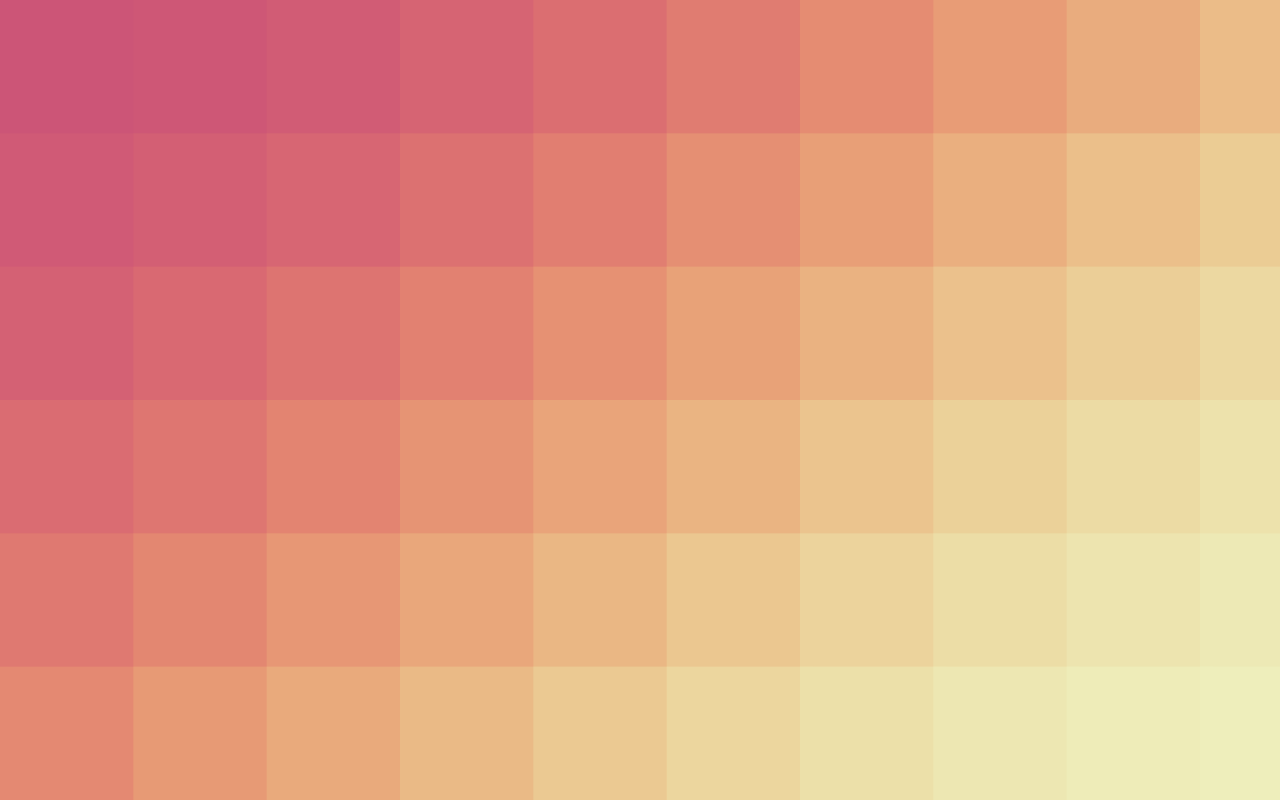
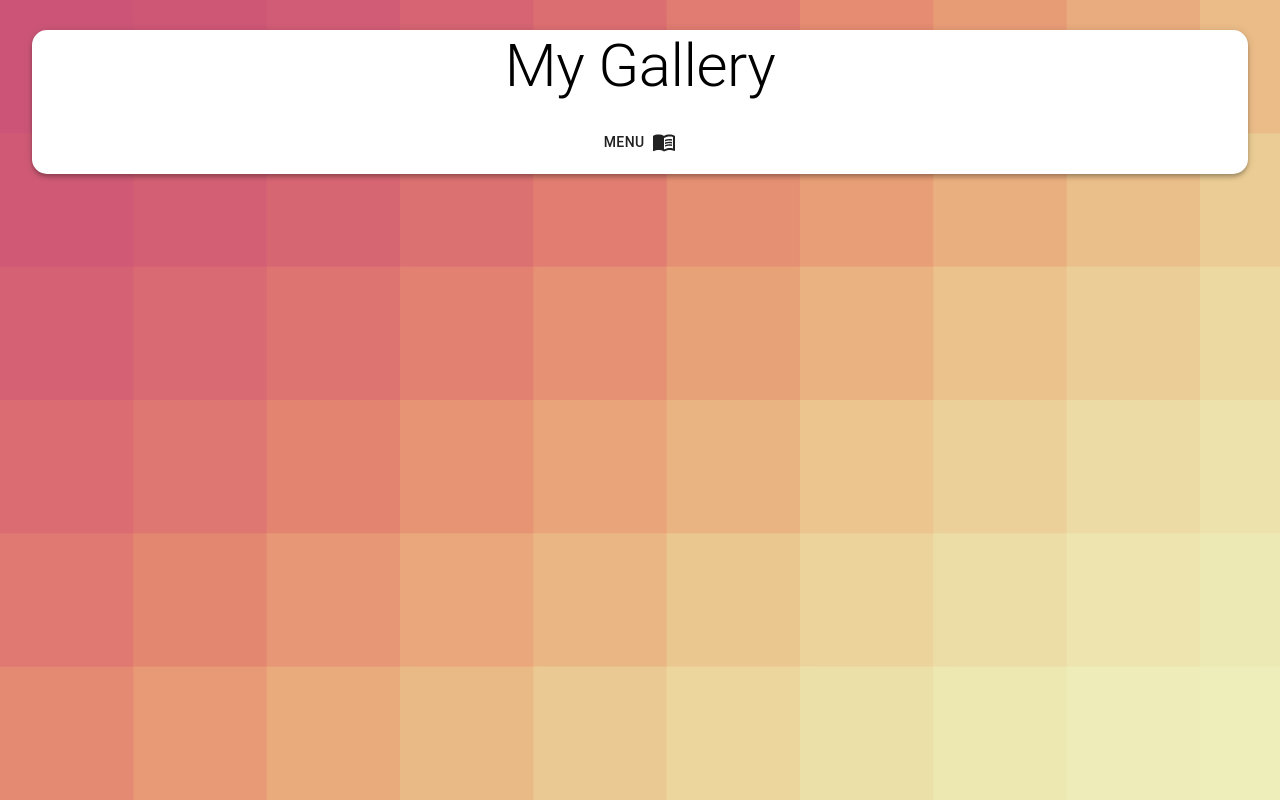
Before and after one commit to georgehtliu/MERN-Photo-Album, a React (Create React App) app in the folder client/: page /likedPosts in a window 1280 px wide. Built offline with nearby package versions, Linux system fonts and the light colour scheme.

Commit message:
add fetch liked posts feature

```diff
--- /dev/null
+++ b/client/src/actions/likedPosts.js
@@ -0,0 +1,11 @@
+import * as api from "../api";
+import { FETCH_LIKED } from "../constants/actionTypes";
+
+export const getLikedPosts = () => async (dispatch) => {
+  try {
+    const { data } = await api.getLikedPosts();
+    dispatch({ type: FETCH_LIKED, payload: data });
+  } catch (error) {
+    console.log(error.message);
+  }
+};
--- a/client/src/api/index.js
+++ b/client/src/api/index.js
@@ -10,3 +10,4 @@ export const deletePost = (id) => axios.delete(`${url}/${id}`);
 export const likePost = (id) => axios.patch(`${url}/${id}/likePost`);
 export const getPostsByHashtag = (hashtag) =>
   axios.get(`${url}/hashtags/${hashtag}`); //"/hashtags/:hashtag"
+export const getLikedPosts = () => axios.get(`${url}/liked`);
--- a/client/src/components/HashtagHome.js
+++ b/client/src/components/HashtagHome.js
@@ -6,7 +6,7 @@ import Menu from "./MyMenu";
 import HashtagForm from "./Form/HashtagForm";
 import HashtagPosts from "./Posts/HashtagPosts";
 
-const Home = () => {
+const HashtagHome = () => {
   const classes = useStyles(); // applies js css styling
 
   return (
@@ -40,4 +40,4 @@ const Home = () => {
   );
 };
 
-export default Home;
+export default HashtagHome;
--- a/client/src/components/LikedPosts.js
+++ b/client/src/components/LikedPosts.js
@@ -1,7 +1,36 @@
 import React from "react";
+import { AppBar, Typography, Grow, Grid, Container } from "@material-ui/core";
+import useStyles from "../styles";
+
+import Menu from "./MyMenu";
+import AllLikedPosts from "./Posts/AllLikedPosts";
 
 const LikedPosts = () => {
-  return <div></div>;
+  const classes = useStyles(); // applies js css styling
+
+  return (
+    <Container maxWidth="lg">
+      <AppBar className={classes.appBar} position="static" color="inherit">
+        <Typography className={classes.heading} variant="h2" align="center">
+          My Gallery
+          <Menu />
+        </Typography>
+      </AppBar>
+      <Grow in>
+        <Container>
+          <Grid
+            container
+            justify="space-between"
+            alignItems="stretch"
+            spacing={3}
+          >
+            <AllLikedPosts />
+            {/* Posts with setCurrentId as a prop */}
+          </Grid>
+        </Container>
+      </Grow>
+    </Container>
+  );
 };
 
 export default LikedPosts;
--- a/client/src/components/MyMenu.js
+++ b/client/src/components/MyMenu.js
@@ -5,11 +5,20 @@ import MenuItem from "@material-ui/core/MenuItem";
 import { Link } from "react-router-dom";
 import MenuBookIcon from "@material-ui/icons/MenuBook";
 
+import { useDispatch } from "react-redux";
+import { getLikedPosts } from "../actions/likedPosts";
+
 const MyMenu = () => {
+  const dispatch = useDispatch();
   const [anchorEl, setAnchorEl] = React.useState(null);
 
   const handleClick = (event) => {
     setAnchorEl(event.currentTarget);
+  };
+
+  const handleLiked = () => {
+    setAnchorEl(null);
+    dispatch(getLikedPosts());
   };
 
   const handleClose = () => {
@@ -36,7 +45,7 @@ const MyMenu = () => {
         <MenuItem onClick={handleClose}>
           <Link to="/gallery">My Gallery</Link>
         </MenuItem>
-        <MenuItem onClick={handleClose}>
+        <MenuItem onClick={handleLiked}>
           <Link to="/likedPosts">My Liked Posts</Link>
         </MenuItem>
         <MenuItem onClick={handleClose}>
--- /dev/null
+++ b/client/src/components/Posts/AllLikedPosts.js
@@ -0,0 +1,33 @@
+import React from "react";
+import { Grid } from "@material-ui/core";
+import { useSelector } from "react-redux";
+import { useState, useEffect } from "react";
+import LikedPost from "./Post/HashtagPost";
+import useStyles from "./styles";
+import { useDispatch } from "react-redux";
+import { getLikedPosts } from "../../actions/likedPosts";
+
+const AllLikedPosts = () => {
+  const posts = useSelector((state) => state.likedPosts); // go into the store and look for posts
+  console.log(posts);
+  const classes = useStyles();
+
+  const dispatch = useDispatch(); // dispatches a given action
+
+  return (
+    <Grid
+      className={classes.container}
+      container
+      alignItems="stretch"
+      spacing={5}
+    >
+      {posts.map((post) => (
+        <Grid key={post._id} item xs={12} sm={6}>
+          <LikedPost post={post} />
+        </Grid>
+      ))}
+    </Grid>
+  );
+};
+
+export default AllLikedPosts;
--- a/client/src/constants/actionTypes.js
+++ b/client/src/constants/actionTypes.js
@@ -5,3 +5,4 @@ export const FETCH_ALL = "FETCH_ALL";
 export const LIKE = "LIKE";
 export const FETCH_BY_HASHTAG = "FETCH_BY_HASHTAG";
 export const CLEAR_HASHTAG_POSTS = "CLEAR_HASHTAG_POSTS";
+export const FETCH_LIKED = "FETCH_LIKED";
--- a/client/src/reducers/index.js
+++ b/client/src/reducers/index.js
@@ -2,8 +2,10 @@ import { combineReducers } from "redux";
 
 import posts from "./posts";
 import hashtagPosts from "./hashtagPosts";
+import likedPosts from "./likedPosts";
 
 export default combineReducers({
   posts,
   hashtagPosts,
+  likedPosts,
 });
--- /dev/null
+++ b/client/src/reducers/likedPosts.js
@@ -0,0 +1,8 @@
+export default (likedPosts = [], action) => {
+  switch (action.type) {
+    case "FETCH_LIKED":
+      return action.payload;
+    default:
+      return likedPosts;
+  }
+};
```
Also changed, not shown: 1 other file (tests, documents, lock files or other folders).
